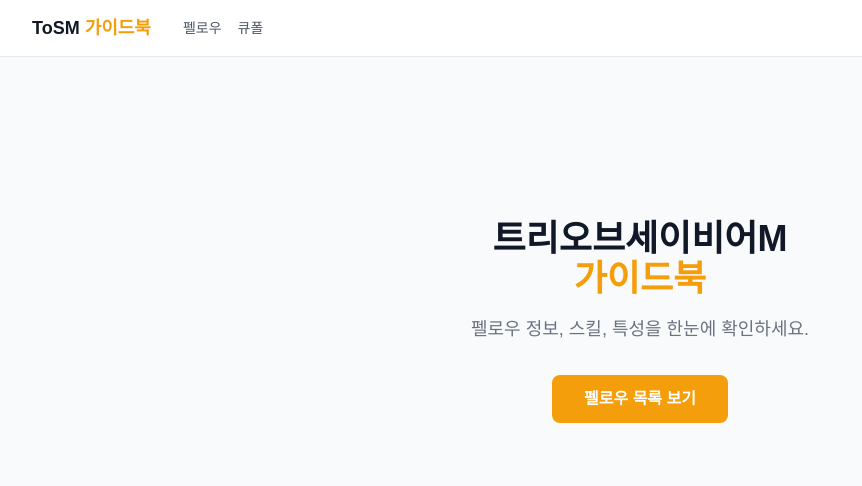
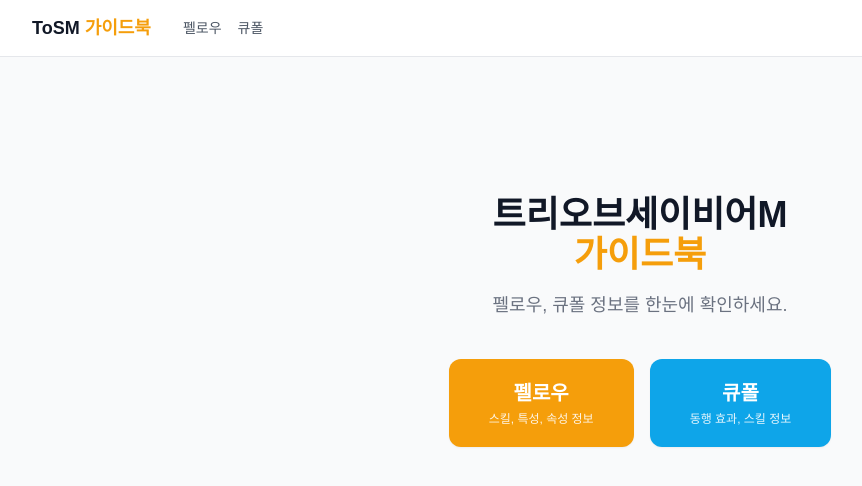
Before and after one commit to TESTAR2026/tosm-guidebook, a Next.js app: page / in a window 1280 px wide. Shown: the top 486 px of the page, without its empty margins (0-862 px from the left). Built offline with nearby package versions, Linux system fonts and the light colour scheme.

Commit message:
Add 큐폴 button to home index page

```diff
--- a/app/page.tsx
+++ b/app/page.tsx
@@ -1,4 +1,19 @@
 import Link from "next/link";
+
+const SECTIONS = [
+  {
+    href: "/fellows",
+    title: "펠로우",
+    desc: "스킬, 특성, 속성 정보",
+    color: "bg-amber-500 hover:bg-amber-600",
+  },
+  {
+    href: "/cupals",
+    title: "큐폴",
+    desc: "동행 효과, 스킬 정보",
+    color: "bg-sky-500 hover:bg-sky-600",
+  },
+];
 
 export default function Home() {
   return (
@@ -8,15 +23,21 @@ export default function Home() {
         <br />
         <span className="text-amber-500">가이드북</span>
       </h1>
-      <p className="text-gray-500 mb-8 text-lg">
-        펠로우 정보, 스킬, 특성을 한눈에 확인하세요.
+      <p className="text-gray-500 mb-10 text-lg">
+        펠로우, 큐폴 정보를 한눈에 확인하세요.
       </p>
-      <Link
-        href="/fellows"
-        className="inline-flex items-center justify-center rounded-lg bg-amber-500 hover:bg-amber-600 text-white font-semibold px-8 py-3 text-base transition-colors"
-      >
-        펠로우 목록 보기
-      </Link>
+      <div className="flex flex-col sm:flex-row gap-4">
+        {SECTIONS.map((s) => (
+          <Link
+            key={s.href}
+            href={s.href}
+            className={`inline-flex flex-col items-center justify-center rounded-xl ${s.color} text-white font-semibold px-10 py-5 text-base transition-colors shadow-sm`}
+          >
+            <span className="text-xl font-bold">{s.title}</span>
+            <span className="text-xs font-normal mt-1 opacity-90">{s.desc}</span>
+          </Link>
+        ))}
+      </div>
     </div>
   );
 }
```
